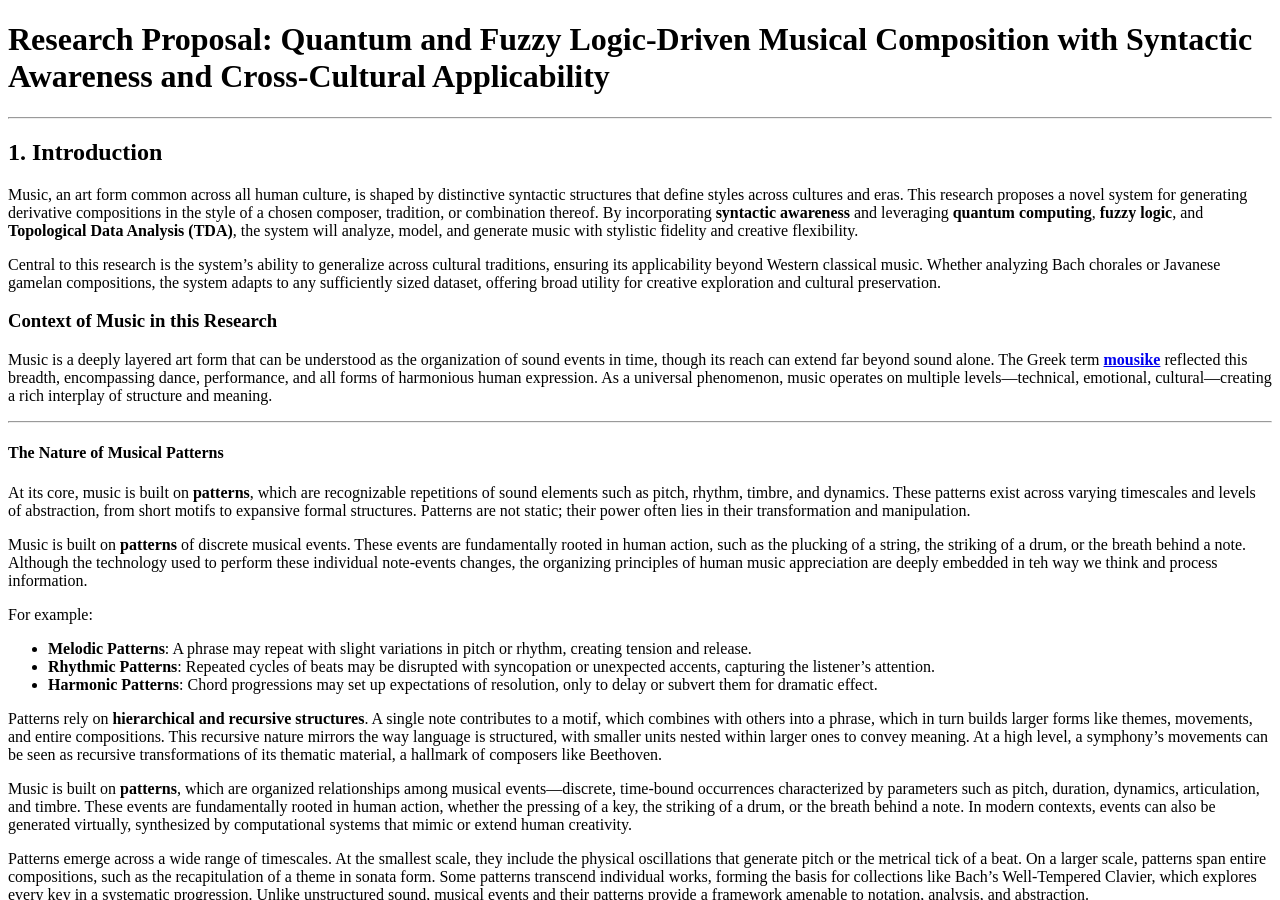
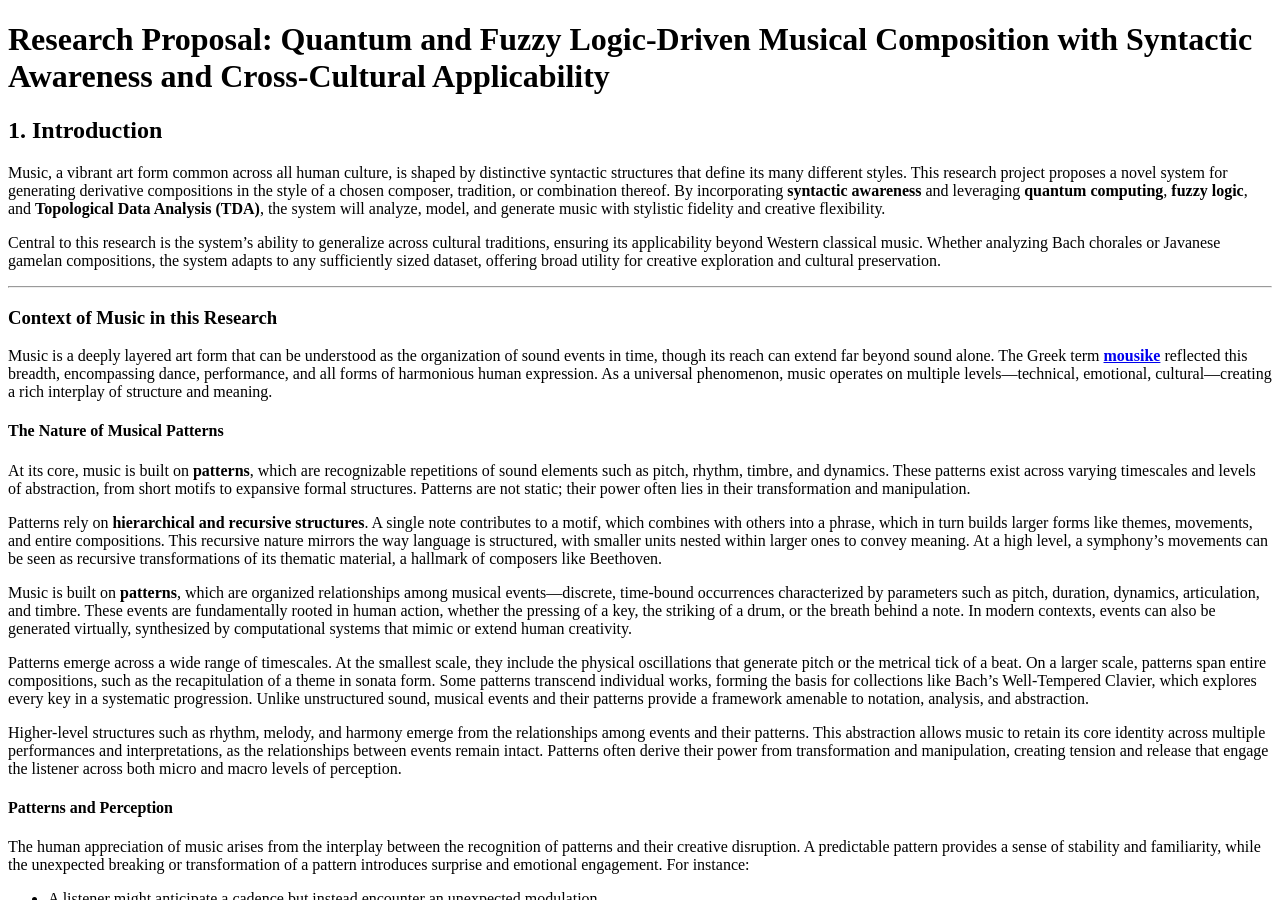
Before and after one commit to CHI-CityTech/QuantumMusic, a Jekyll site: the page built from InitialProposal.md, in a window 1280 px wide and 900 px high. Built offline with Jekyll 4.4.1, drawn with Linux system fonts in a browser that asks for light colours; our own code applies the rules of GitHub Pages for plain Markdown files.

Commit message:
Update InitialProposal.md

```diff
--- a/InitialProposal.md
+++ b/InitialProposal.md
@@ -1,42 +1,27 @@
 # **Research Proposal: Quantum and Fuzzy Logic-Driven Musical Composition with Syntactic Awareness and Cross-Cultural Applicability**
 
----
-
 ## **1. Introduction**
-Music, an art form common across all human culture, is shaped by distinctive syntactic structures that define styles across cultures and eras. This research proposes a novel system for generating derivative compositions in the style of a chosen composer, tradition, or combination thereof. By incorporating **syntactic awareness** and leveraging **quantum computing**, **fuzzy logic**, and **Topological Data Analysis (TDA)**, the system will analyze, model, and generate music with stylistic fidelity and creative flexibility.
+Music, a vibrant art form common across all human culture, is shaped by distinctive syntactic structures that define its many different styles. This research project proposes a novel system for generating derivative compositions in the style of a chosen composer, tradition, or combination thereof. By incorporating **syntactic awareness** and leveraging **quantum computing**, **fuzzy logic**, and **Topological Data Analysis (TDA)**, the system will analyze, model, and generate music with stylistic fidelity and creative flexibility.
 
 Central to this research is the system’s ability to generalize across cultural traditions, ensuring its applicability beyond Western classical music. Whether analyzing Bach chorales or Javanese gamelan compositions, the system adapts to any sufficiently sized dataset, offering broad utility for creative exploration and cultural preservation.
+
+---
 
 ### **Context of Music in this Research**
 
 Music is a deeply layered art form that can be understood as the organization of sound events in time, though its reach can extend far beyond sound alone. The Greek term [**mousike**](https://www.jstor.org/stable/j.ctvbj7g5b.22) reflected this breadth, encompassing dance, performance, and all forms of harmonious human expression. As a universal phenomenon, music operates on multiple levels—technical, emotional, cultural—creating a rich interplay of structure and meaning.
 
----
 
 #### **The Nature of Musical Patterns**
 At its core, music is built on **patterns**, which are recognizable repetitions of sound elements such as pitch, rhythm, timbre, and dynamics. These patterns exist across varying timescales and levels of abstraction, from short motifs to expansive formal structures. Patterns are not static; their power often lies in their transformation and manipulation.
 
-Music is built on **patterns** of discrete musical events. These events are fundamentally rooted in human action, such as the plucking of a string, the striking of a drum, or the breath behind a note. Although the technology used to perform these individual note-events changes, the organizing principles of human music appreciation are deeply embedded in teh way we think and process information.
-
-
-For example:
-- **Melodic Patterns**: A phrase may repeat with slight variations in pitch or rhythm, creating tension and release.
-- **Rhythmic Patterns**: Repeated cycles of beats may be disrupted with syncopation or unexpected accents, capturing the listener’s attention.
-- **Harmonic Patterns**: Chord progressions may set up expectations of resolution, only to delay or subvert them for dramatic effect.
-
 Patterns rely on **hierarchical and recursive structures**. A single note contributes to a motif, which combines with others into a phrase, which in turn builds larger forms like themes, movements, and entire compositions. This recursive nature mirrors the way language is structured, with smaller units nested within larger ones to convey meaning. At a high level, a symphony’s movements can be seen as recursive transformations of its thematic material, a hallmark of composers like Beethoven.
-
 
 Music is built on **patterns**, which are organized relationships among musical events—discrete, time-bound occurrences characterized by parameters such as pitch, duration, dynamics, articulation, and timbre. These events are fundamentally rooted in human action, whether the pressing of a key, the striking of a drum, or the breath behind a note. In modern contexts, events can also be generated virtually, synthesized by computational systems that mimic or extend human creativity.
 
 Patterns emerge across a wide range of timescales. At the smallest scale, they include the physical oscillations that generate pitch or the metrical tick of a beat. On a larger scale, patterns span entire compositions, such as the recapitulation of a theme in sonata form. Some patterns transcend individual works, forming the basis for collections like Bach’s Well-Tempered Clavier, which explores every key in a systematic progression. Unlike unstructured sound, musical events and their patterns provide a framework amenable to notation, analysis, and abstraction.
 
 Higher-level structures such as rhythm, melody, and harmony emerge from the relationships among events and their patterns. This abstraction allows music to retain its core identity across multiple performances and interpretations, as the relationships between events remain intact. Patterns often derive their power from transformation and manipulation, creating tension and release that engage the listener across both micro and macro levels of perception.
-
-
-
-
----
 
 #### **Patterns and Perception**
 The human appreciation of music arises from the interplay between the recognition of patterns and their creative disruption. A predictable pattern provides a sense of stability and familiarity, while the unexpected breaking or transformation of a pattern introduces surprise and emotional engagement. For instance:
```
